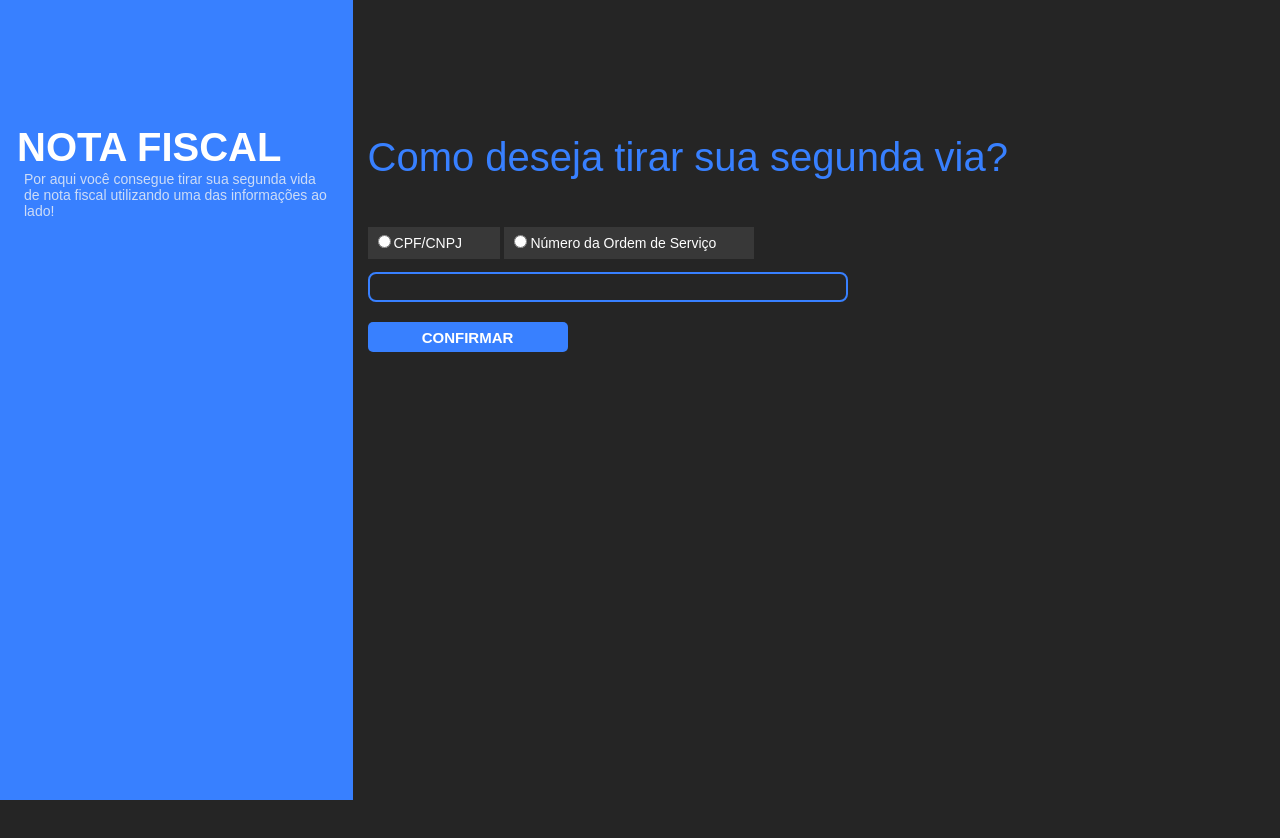
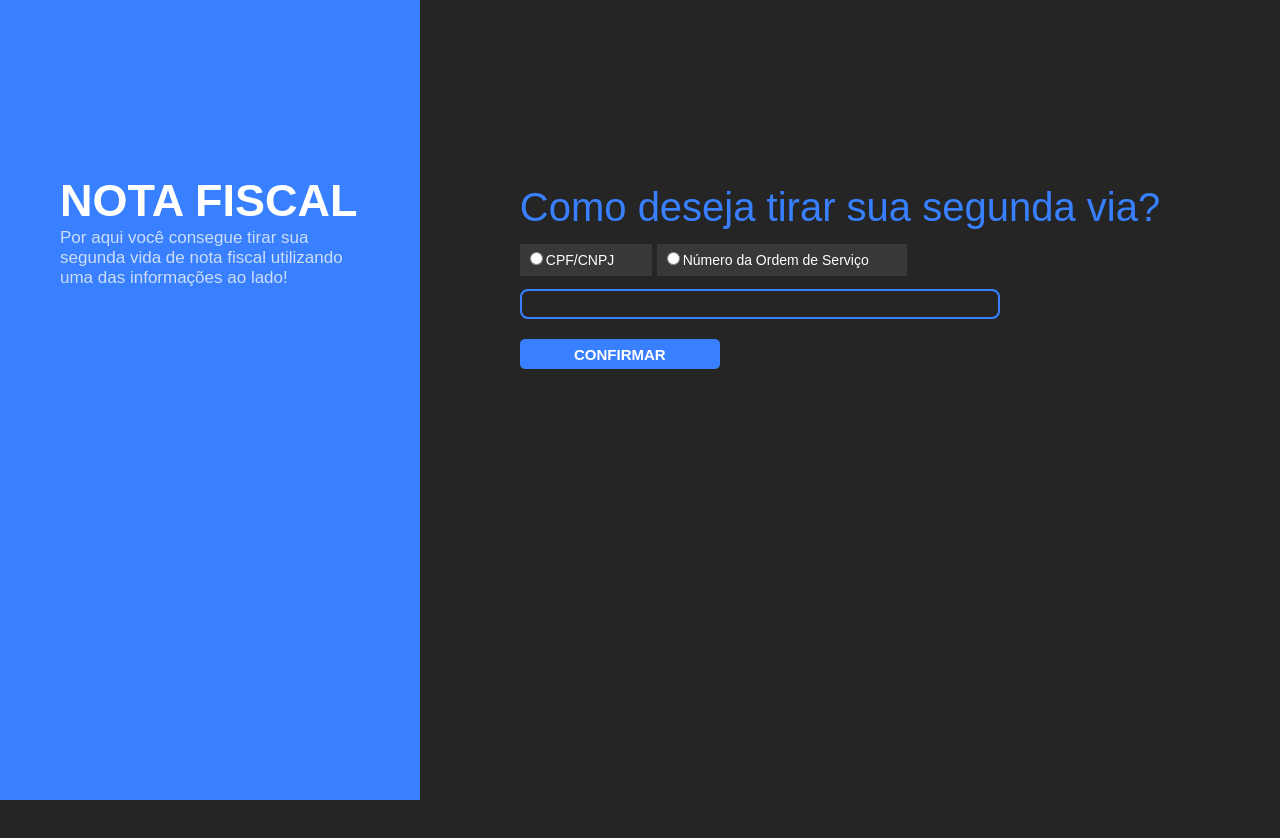
Before and after one commit to jhowoliveira0/site-segunda-via-nf, a plain HTML site: page index.html in a window 1280 px wide. Drawn offline with Linux system fonts and the light colour scheme.

Commit message:
novo responsivo e js

```diff
--- a/assets/css/style.css
+++ b/assets/css/style.css
@@ -121,3 +121,40 @@ span:hover {
         width: 30rem;
     }
 }
+
+@media (min-width: 1024px) {
+    body {
+        display: flex;
+        flex-direction: row;
+    }
+
+    .left-container {
+        text-align: left;
+        width: 600px;
+        height: 100vh;
+        padding: 150px 50px 0px 50px;
+    }
+
+    .left-title {
+        font-size: 45px;
+        padding-left: 7px;
+    }
+
+    .right-title {
+        margin-bottom: 0px;
+
+    }
+
+    .left-paragraph {
+        font-size: 17px;
+        padding: 0px;
+    }
+
+    .right-container {
+        margin-top: 150px;
+        width: 100%;
+        height: 100vh;
+        padding-left: 100px;
+    }
+
+}
```
